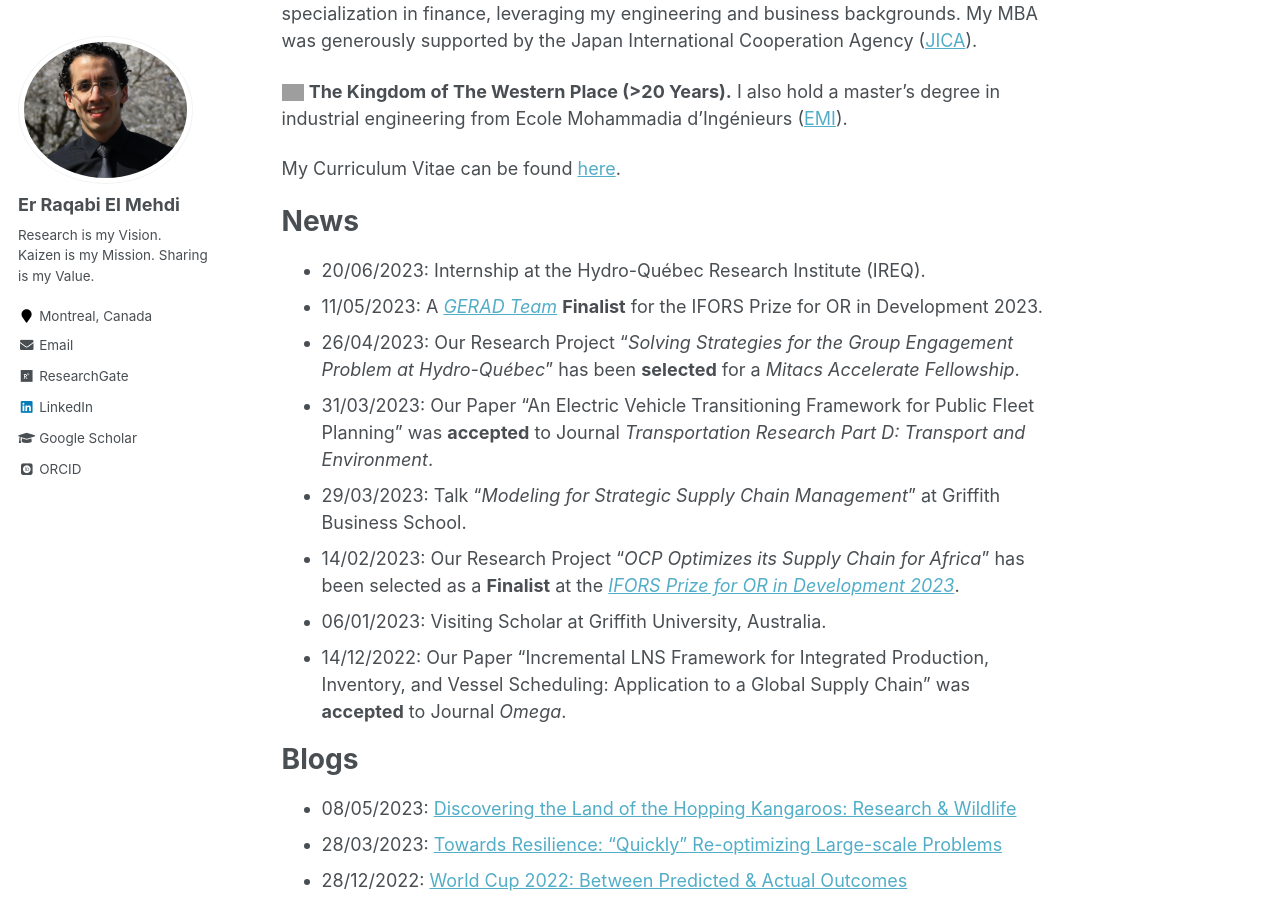
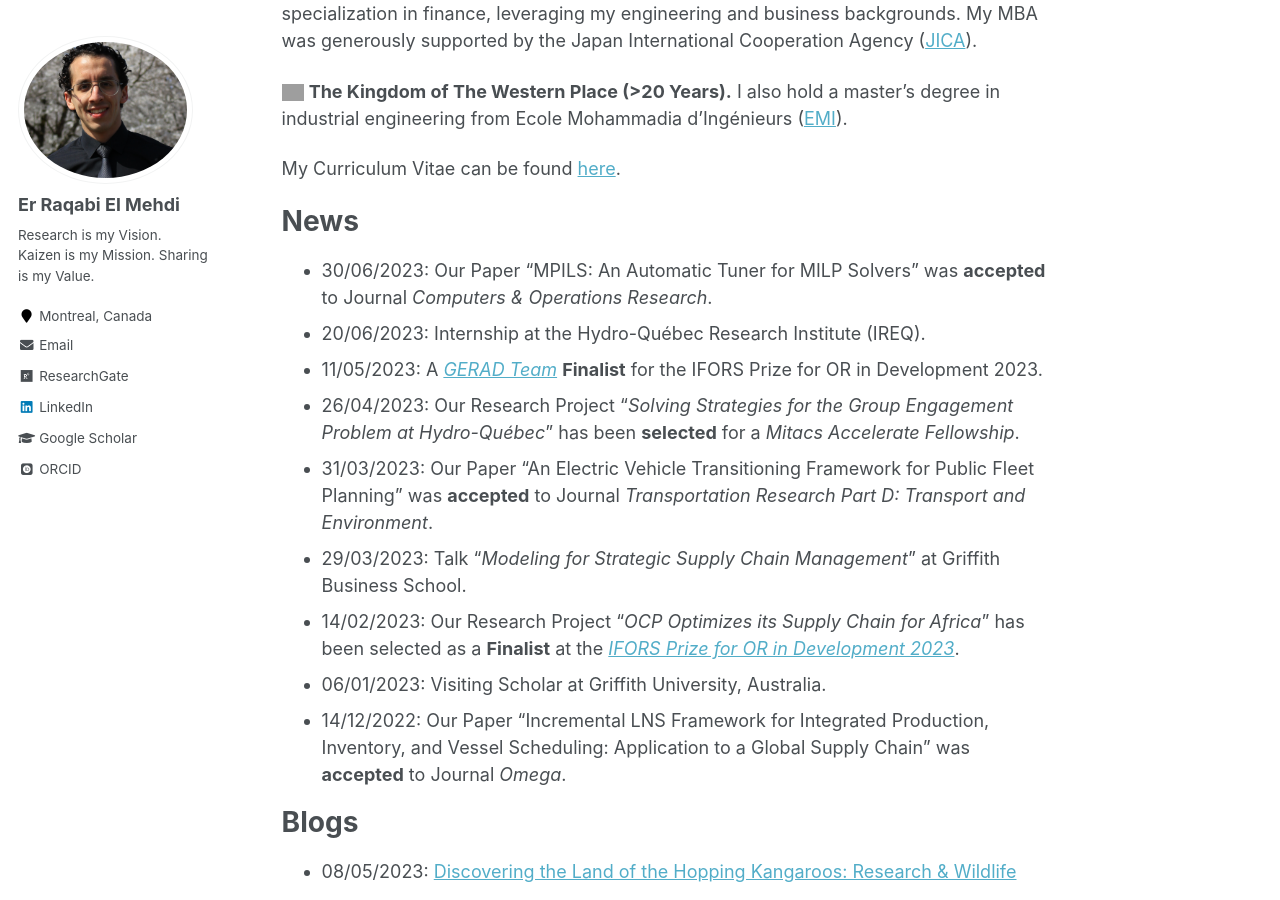
Before and after one commit to RqbMedi/rqbmedi.github.io, a Jekyll site: the page built from _pages/about.md, in a window 1280 px wide and 900 px high, scrolled down 701 px. Built offline with Jekyll 4.4.1, drawn with Linux system fonts in a browser that asks for light colours; some web fonts are replaced; grey boxes are pictures that could not be loaded.

Commit message:
Update about.md

```diff
--- a/_pages/about.md
+++ b/_pages/about.md
@@ -26,6 +26,7 @@ My Curriculum Vitae can be found [here](http://rqbmedi.github.io/files/CV.pdf).
 
 News
 ======
+- 30/06/2023: Our Paper "MPILS: An Automatic Tuner for MILP Solvers" was **accepted** to Journal *Computers & Operations Research*.
 - 20/06/2023: Internship at the Hydro-Québec Research Institute (IREQ).
 - 11/05/2023: A [*GERAD Team*](https://www.gerad.ca/en/posts/1060) **Finalist** for the IFORS Prize for OR in Development 2023.
 - 26/04/2023: Our Research Project "*Solving Strategies for the Group Engagement Problem at Hydro-Québec*" has been **selected** for a *Mitacs Accelerate Fellowship*.
```
